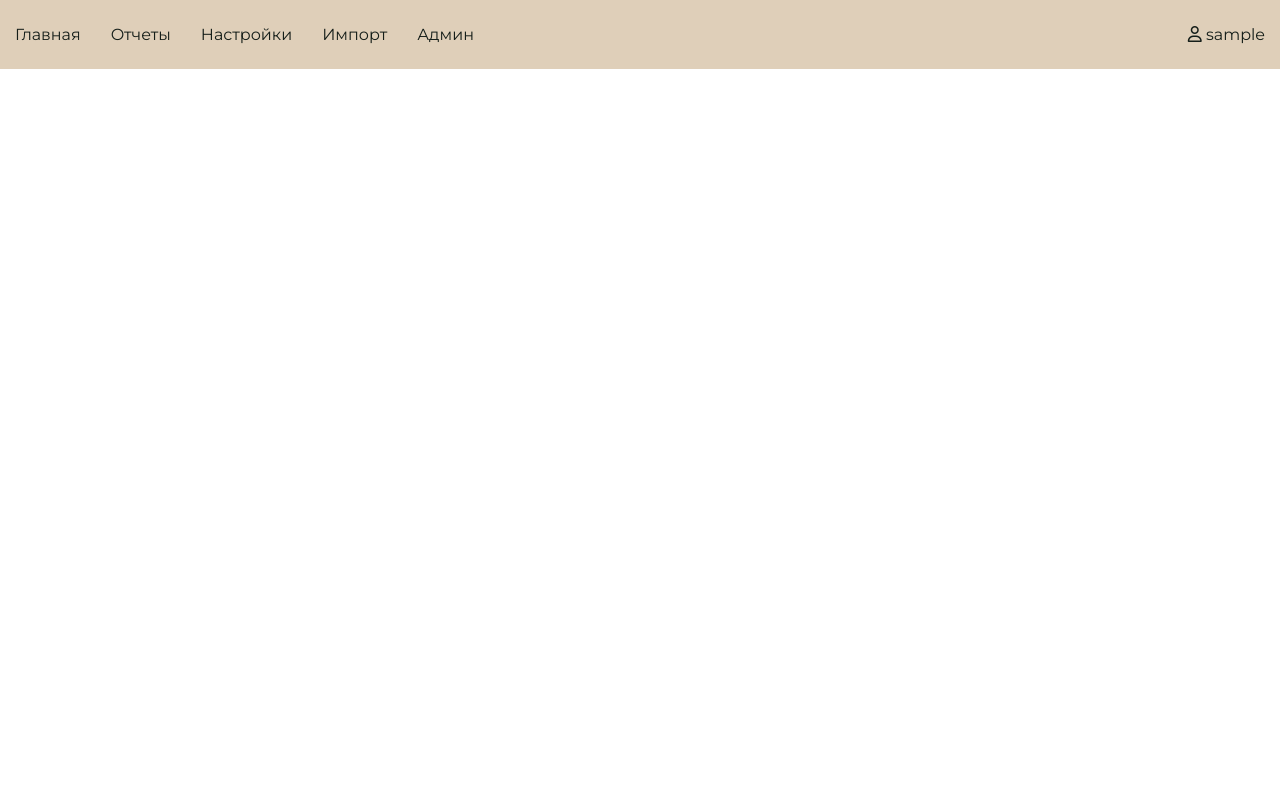
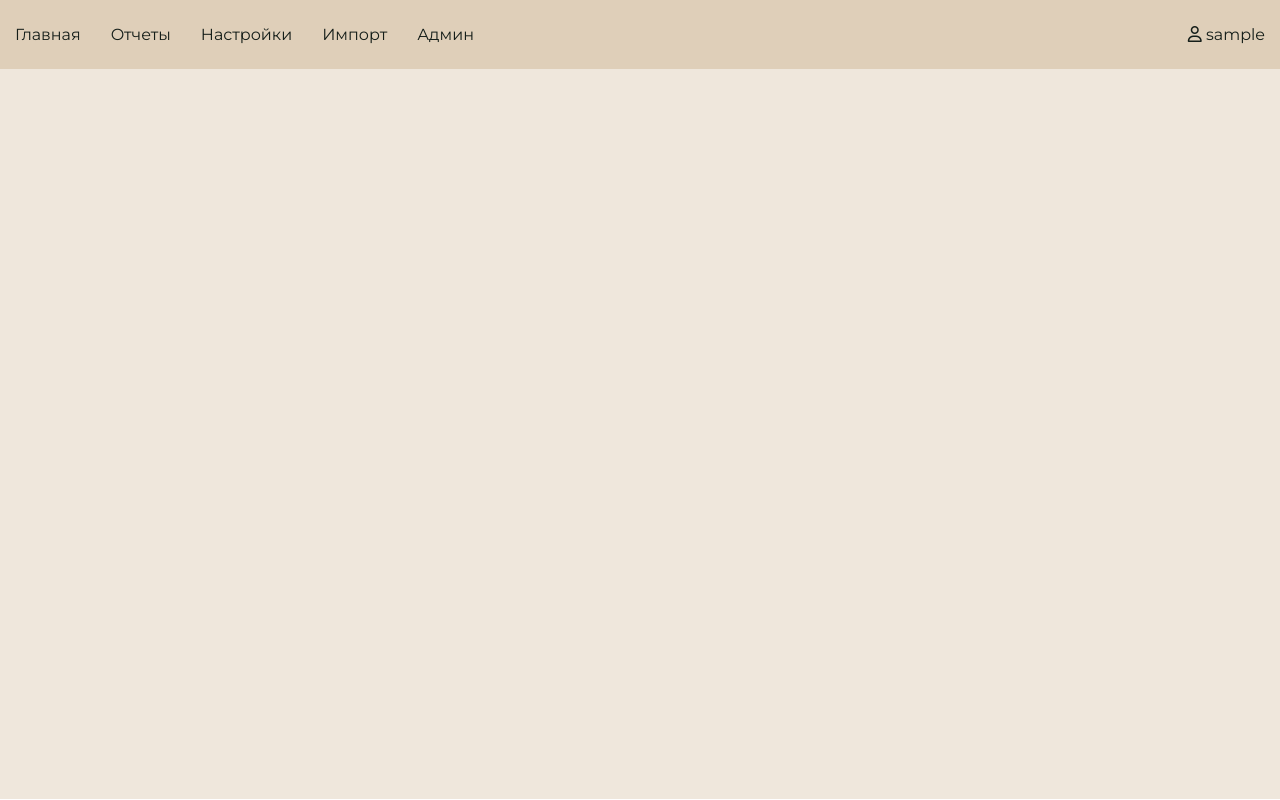
Before and after one commit to tsibul/marketingReport, a Django app: template templates/index.html in a window 1280 px wide. Run offline with Django 4.2, Linux system fonts and the light colour scheme; the template is opened without the code that fills it, so the values that code supplies are empty; the visitor is signed in with stand-in values (Sample User, id 1); parts of the project's set-up code (start-up, migrations or seed data) failed here and were passed over; some libraries are stand-ins or nearby versions.

Commit message:
background full screen

```diff
--- a/marketing_report/static/marketing_report/css/main.css
+++ b/marketing_report/static/marketing_report/css/main.css
@@ -19,6 +19,7 @@
 
 .full-content {
     background-color: #EFE7DC;
+    height: calc(100vh - 70px);
 }
 
 .top-label {
```
